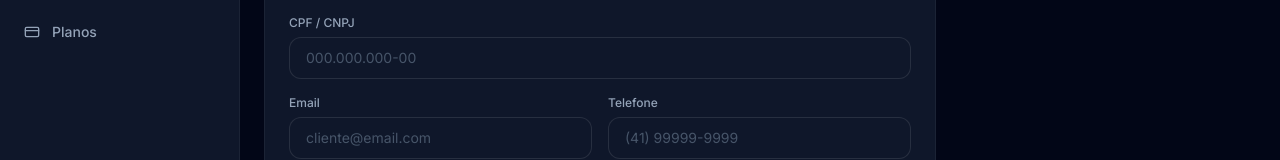
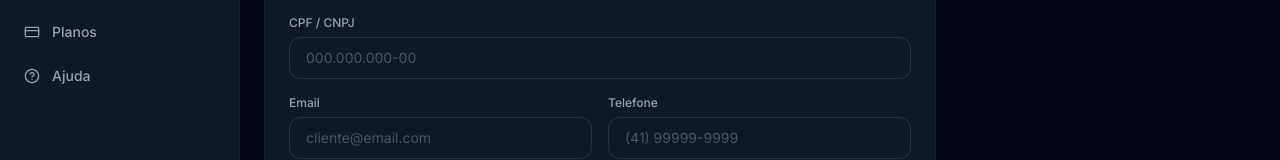
Before and after one commit to hleonardo19832/reciboss, a Next.js app: page /clients/new in a window 1280 px wide. Shown: the part 255-415 px from the top of the page. Built offline with nearby package versions, Linux system fonts and the light colour scheme; a web font is replaced by a local one.

Commit message:
Update Sidebar.tsx

```diff
--- a/src/components/ui/Sidebar.tsx
+++ b/src/components/ui/Sidebar.tsx
@@ -6,7 +6,7 @@ import { usePathname, useRouter } from 'next/navigation'
 import { createClient } from '@/lib/supabase/client'
 import {
   FileText, LayoutDashboard, Users, Settings,
-  LogOut, Menu, X, ChevronRight, CreditCard, Clock, AlertTriangle
+  LogOut, Menu, X, ChevronRight, CreditCard, Clock, AlertTriangle, HelpCircle
 } from 'lucide-react'
 import { getSubscriptionStatus } from '@/lib/subscription'
 
@@ -16,6 +16,7 @@ const navItems = [
   { href: '/clients', label: 'Clientes', icon: Users },
   { href: '/settings', label: 'Configurações', icon: Settings },
   { href: '/billing', label: 'Planos', icon: CreditCard },
+  { href: '/help', label: 'Ajuda', icon: HelpCircle },
 ]
 
 export function Sidebar() {
@@ -24,6 +25,7 @@ export function Sidebar() {
   const [open, setOpen] = useState(false)
   const [userName, setUserName] = useState('')
   const [companyName, setCompanyName] = useState('')
+  const [trialInfo, setTrialInfo] = useState<{ message: string; isExpired: boolean; isTrialing: boolean } | null>(null)
   const [subStatus, setSubStatus] = useState<{ message: string; colorClass: string; icon: any } | null>(null)
 
   useEffect(() => { setOpen(false) }, [pathname])
@@ -84,11 +86,11 @@ export function Sidebar() {
           const active = pathname === item.href || (item.href !== '/dashboard' && pathname.startsWith(item.href))
           return (
             <Link
-              key={item.href}
-              href={item.href}
-              className={`flex items-center gap-3 px-3 py-2.5 rounded-xl text-sm font-medium transition-all ${
-                active ? 'bg-brand-500/15 text-brand-400 border border-brand-500/20' : 'text-slate-400 hover:text-white hover:bg-white/5'
-              }`}
+               key={item.href}
+               href={item.href}
+               className={`flex items-center gap-3 px-3 py-2.5 rounded-xl text-sm font-medium transition-all ${
+                 active ? 'bg-brand-500/15 text-brand-400 border border-brand-500/20' : 'text-slate-400 hover:text-white hover:bg-white/5'
+               }`}
             >
               <item.icon className="w-4 h-4 flex-shrink-0" />
               {item.label}
```
